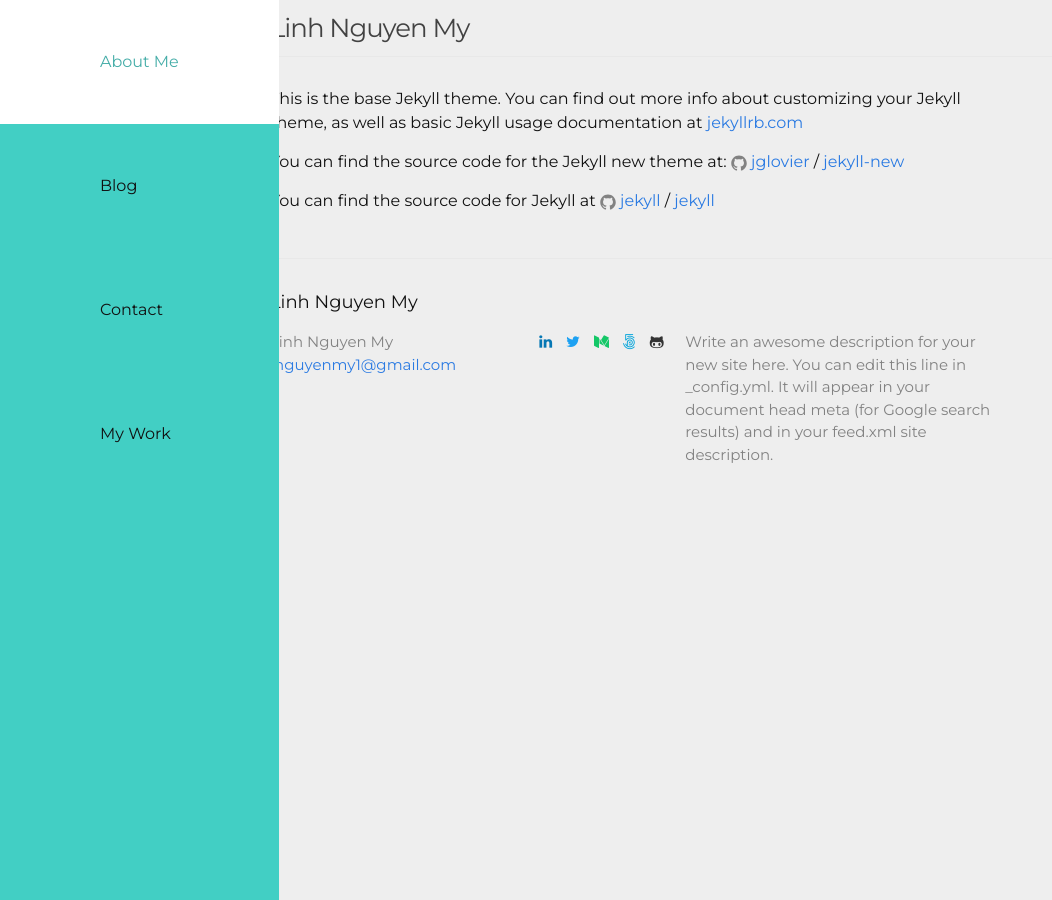
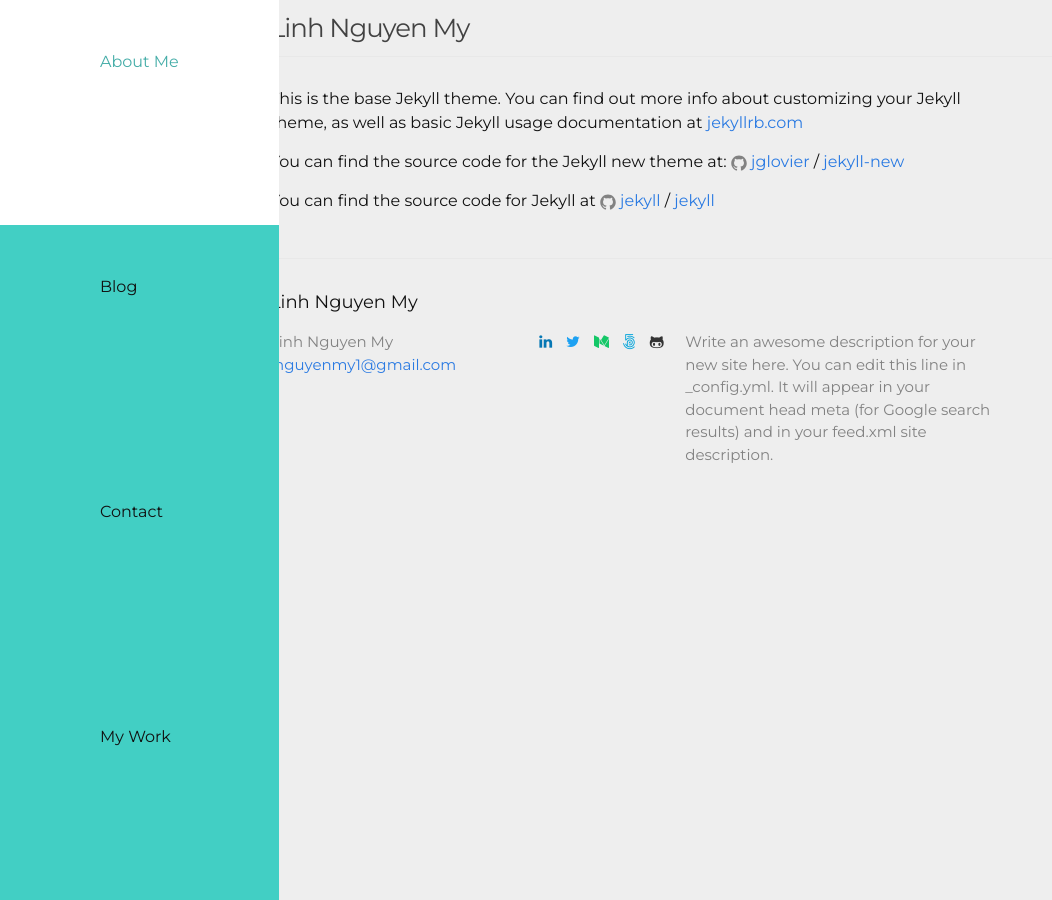
Before and after one commit to pinglinh/pinglinh.com, a Jekyll site: the page built from blog.md, in a window 1280 px wide. Shown: the whole page, without its empty margins (0-1052 px from the left). Built offline with Jekyll 4.4.1, drawn with Linux system fonts in a browser that asks for light colours.

Commit message:
Added flexbox to navbar and now it is vertically aligned

```diff
--- a/_includes/header.html
+++ b/_includes/header.html
@@ -3,7 +3,7 @@
 
 
     <nav class="site-nav">
-      <div class="nav-inbetween-box">
+
         <a href="#" class="menu-icon">
           <svg viewBox="0 0 18 15">
             <path fill="#424242" d="M18,1.484c0,0.82-0.665,1.484-1.484,1.484H1.484C0.665,2.969,0,2.304,0,1.484l0,0C0,0.665,0.665,0,1.484,0 h15.031C17.335,0,18,0.665,18,1.484L18,1.484z"/>
@@ -19,7 +19,7 @@
             {% endif %}
           {% endfor %}
         </div>
-      </div>
+
     </nav>
 
 
--- a/_sass/_layout.scss
+++ b/_sass/_layout.scss
@@ -2,10 +2,8 @@
  * Site header
  */
 .site-header {
-    // border-top: 5px solid $grey-color-dark;
     border-bottom: 1px solid $grey-color-light;
     min-height: 56px;
-
     // Positioning context for the mobile navigation icon
     position: relative;
 }
@@ -28,16 +26,8 @@
     float: left;
     line-height: 56px;
     position: fixed;
-    // border-right: 1px solid #000;
     height: 100%;
     background-color: #42CFC4;
-
-    .nav-inbetween-box {
-    margin: auto;
-    height: 100%;
-    // padding-top: 10%;
-    // padding-bottom: 10%;
-    }
 
     .menu-icon {
         display: none;
@@ -60,12 +50,15 @@
             transition: none 200ms ease-out;
             transition-property: color, background;
         }
+    }
 
-        // // Gaps between nav items, but not on the last one
-        // &:not(:last-child) {
-        //     margin-right: 20px;
-        // }
-    }
+.trigger { // Flexbox
+    display: flex;
+    justify-content: space-between;
+    flex-direction: column;
+    height: 100%;
+}
+
 
     @include media-query($on-palm) {
         position: absolute;
```
Also changed, not shown: 8 other files.
